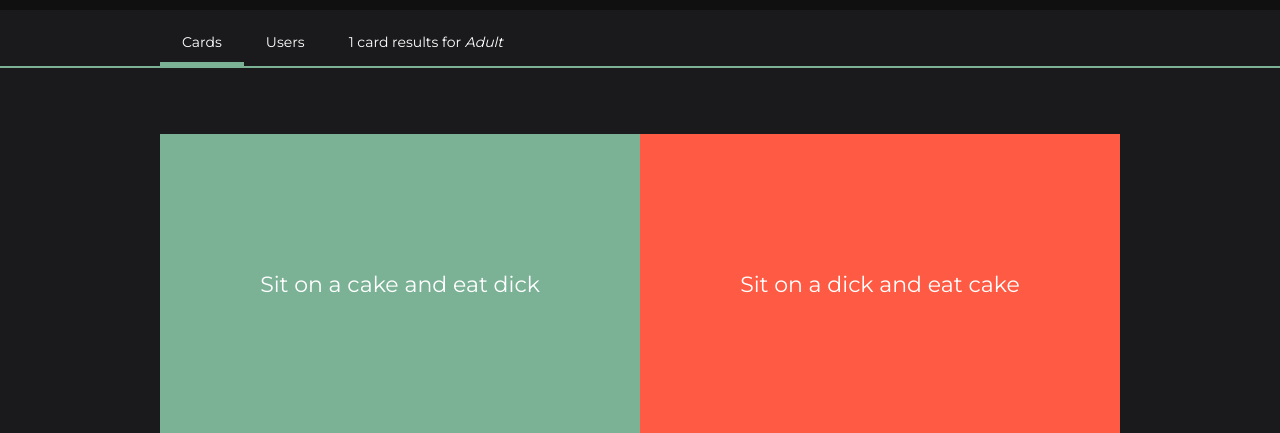
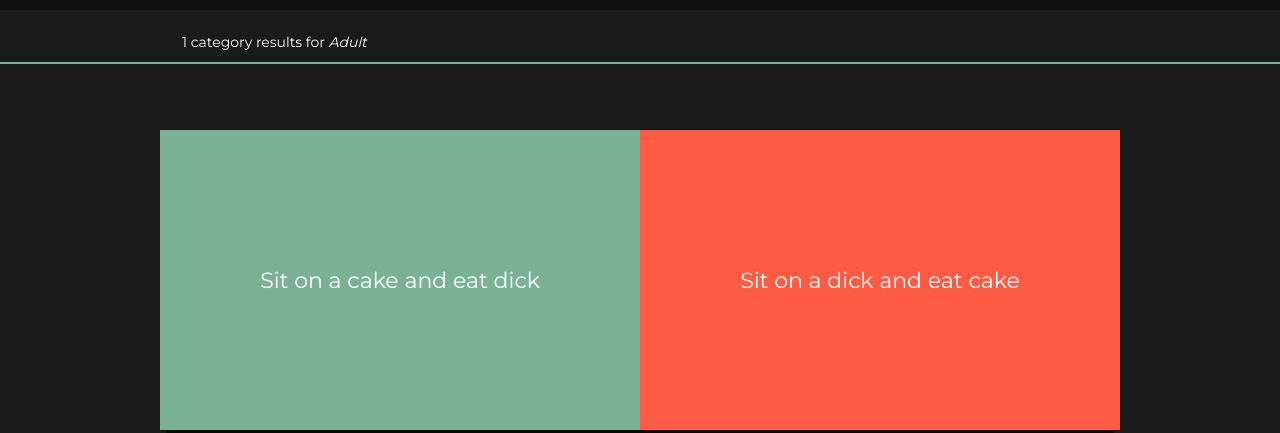
Before and after one commit to duvan094/PHPproject, a PHP site: page /searchResults.php?category=Adult in a window 1280 px wide. Shown: the part 66-499 px from the top of the page. Run offline with PHP 8.4, Linux system fonts and the light colour scheme; data comes from the database, SQL or seed files in the repository; data that the repository does not hold is empty; some libraries are stand-ins or nearby versions.

Commit message:
Fixed so that filter user/cards works

```diff
--- a/css/main.css
+++ b/css/main.css
@@ -786,7 +786,7 @@ main{
 	margin: auto;
 }
 
-#searchMenu>.searchMenuWrapper>p{
+.searchMenuWrapper>p{
 	color:#FFF;
 	padding:11px 22px;
 }
@@ -812,7 +812,7 @@ main{
 	color:#7BB296;
 }
 
-#searchMenu>.searchMenuWrapper>input[type=submit]:first-child{
+#searchMenu>.searchMenuWrapper>input[type=submit].selected{
 	border-bottom: 4px solid #7BB296;
 }
 
--- a/searchResults.php
+++ b/searchResults.php
@@ -16,6 +16,13 @@
       $query;
       $searchVariable;
 
+      if(isset($_POST['searchVariant']) && $_POST['searchVariant'] == 'Users'){//If users is selected
+        $searchVariable =  mysqli_real_escape_string($db, $_GET['searchField']);
+        $searchVariable = htmlentities($searchVariable);
+        $query = "select username from Users Where username LIKE '%" . $searchVariable . "%'";
+        $stmt = $db->prepare($query);
+        $stmt->bind_result($username);
+      }else{
         /*If a user chose a category*/
         if(isset($_GET['category']) && !empty($_GET['category'])){
           $searchVariable =  mysqli_real_escape_string($db, $_GET['category']);
@@ -29,24 +36,49 @@
 
         $stmt = $db->prepare($query);
         $stmt->bind_result($title, $alt1, $alt2, $alt1Count, $alt2Count, $rating, $categoryName,$username,$countryName, $dateAdded,$cardId);
+      }
       $stmt->execute();
       $stmt->store_result();
       $nbrOfResults = $stmt->num_rows();
 
   ?>
   <?php
+
     echo "<div id='searchMenu'>";
 
-    echo "<form class='searchMenuWrapper'  action='searchResults.php?searchResults={$_GET['searchField']}' method='GET'>";
-    echo "<input type='submit' value='Cards'>";
-    echo "<input type='submit' value='Users'>";
+    if(isset($_GET['category']) && !empty($_GET['category'])){
+      echo "<div class='searchMenuWrapper'>";
+      echo "<p>$nbrOfResults category results for <i>$searchVariable</i></p>";
+      echo "</div>";
+    }else{
+      echo "<form class='searchMenuWrapper'  action='searchResults.php?searchField={$_GET['searchField']}' method='POST'>";
+
+      if(isset($_POST['searchVariant']) && $_POST['searchVariant'] == 'Users'){//Check which search is selected
+        echo "<input type='submit' name='searchVariant' value='Cards'>";
+        echo "<input type='submit' name='searchVariant' value='Users' class='selected'>";
+      }else{
+        echo "<input type='submit' name='searchVariant' value='Cards' class='selected'>";
+        echo "<input type='submit' name='searchVariant' value='Users'>";
+      }
+      if(isset($_POST['searchVariant']) && $_POST['searchVariant'] == 'Users'){//If users is selected
+        echo "<p>$nbrOfResults user results for <i>$searchVariable</i></p>";
+      }else{
         echo "<p>$nbrOfResults card results for <i>$searchVariable</i></p>";
+      }
       echo "</form>";
+    }
     echo "</div>";
 
     ?>
     <?php
       echo "<ul>";
+      if(isset($_POST['searchVariant']) && $_POST['searchVariant'] == 'Users'){//If users is selected
+        while($stmt->fetch()){
+          echo "<li>";
+          echo "<a href='profile.php?username={$username}'>{$username}</a>";
+          echo "</li>";
+        }
+      }else{
         while($stmt->fetch()){
           echo "<li>";
           echo "<form class='card-container' action='index.php?cardId={$cardId}' method='post'>";
@@ -61,7 +93,8 @@
           echo  "<p class='textWithLink'><a class='cardLinkTitle' href='index.php?cardId=$cardId'>$title</a>, <a href='searchResults.php?category=$categoryName'>$categoryName</a><br>Made by <i class='fa fa-user' aria-hidden='true'></i> <a href='profile.php?username=$username'>$username</a>, $dateAdded, <b>$countryName</b>.</p>";
           echo "</li>";
         }
-
+      }
+      echo "</ul>";
 
       /*At the bottom of the page we put some buttons for quick access for searching a specific category*/
       @ $db = new mysqli($dbserver, $dbuser, $dbpass, $dbname);
```
Lines whose indentation alone changed are shown as unchanged.
